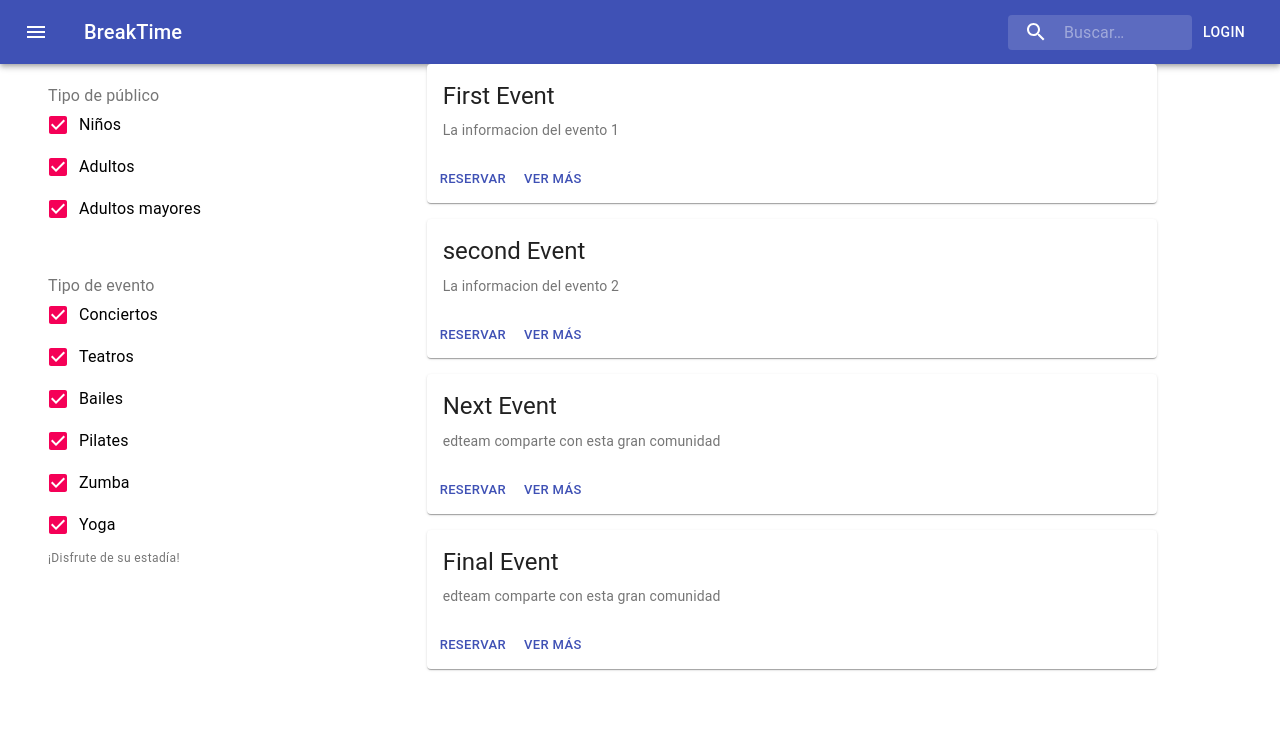
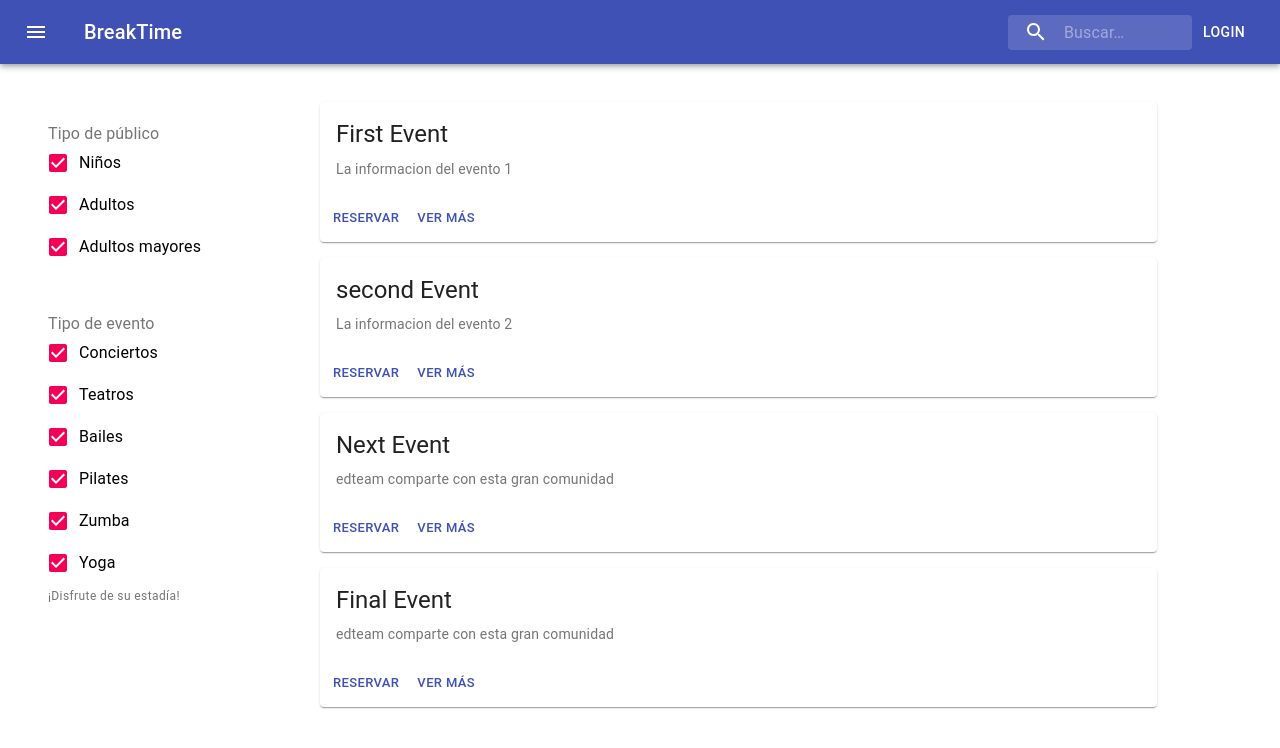
Before and after one commit to arquitectura-software/breaktime, a React (Create React App) app: page / in a window 1280 px wide. Shown: the top 748 px of the page. Built offline with nearby package versions, Linux system fonts and the light colour scheme; grey boxes are pictures that could not be loaded.

Commit message:
Margin NavBar

```diff
--- a/src/App.js
+++ b/src/App.js
@@ -61,12 +61,10 @@ class App extends Component{
     })
     return(
       <Grid>
-        <Grid item spacing={2}>
         <Navbar/>
-        </Grid>
         <Grid container>
-        <Grid item xs={5} sm={4}><Container><EventFilters/></Container></Grid>
-        <Grid container xs={7} sm={7} spacing={2}>{cards}</Grid>
+        <Grid item xs={5} sm={3}><Container><EventFilters/></Container></Grid>
+        <Grid container xs={7} sm={8} spacing={2}>{cards}</Grid>
         <Grid item xs={0} sm={1}></Grid>
         </Grid>
       </Grid>
--- a/src/components/NavBar.js
+++ b/src/components/NavBar.js
@@ -9,6 +9,8 @@ import IconButton from '@material-ui/core/IconButton'
 import MenuIcon from '@material-ui/icons/Menu'
 import SearchIcon from '@material-ui/icons/Search';
 import InputBase from '@material-ui/core/InputBase';
+
+import Grid from '@material-ui/core/Grid'
 
 const useStyles = makeStyles(theme => ({
     root: {
@@ -57,6 +59,9 @@ const useStyles = makeStyles(theme => ({
     title: {
       flexGrow: 1,
     },
+    barra: {
+      marginBottom: '3%',
+    },
 }));
 const options = [
   'Show some love to Material-UI',
@@ -68,7 +73,7 @@ const options = [
 const NavBar = () =>{
     const classes = useStyles();
     return(
-        <div>
+        <Grid className={classes.barra}>
             <AppBar position="static">
                 <Toolbar>
                     <IconButton edge="start" className={classes.menuButton} color="inherit" aria-label="Menu">
@@ -88,7 +93,7 @@ const NavBar = () =>{
                     <Button color="inherit">Login</Button>
                 </Toolbar>
             </AppBar>
-        </div>
+        </Grid>
     )
 }
 
```
